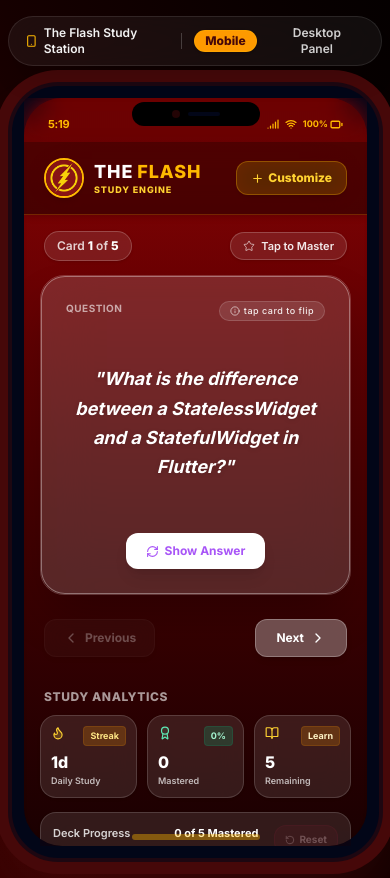
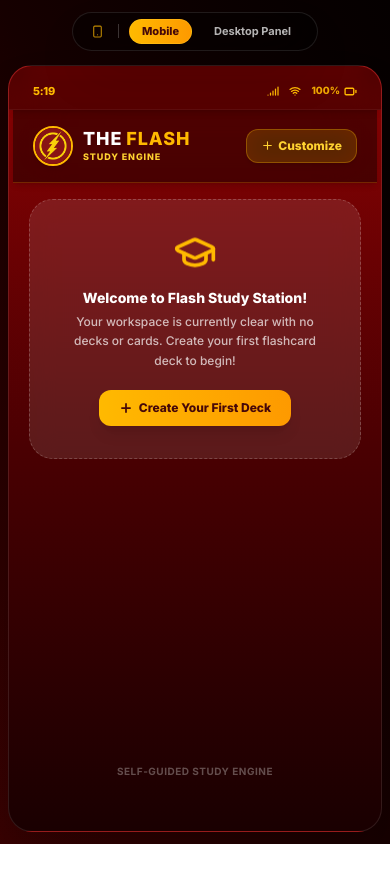
Before and after one commit to SAAD-2113/First-App, a React (Vite) app: page / in a window 390 px wide. After the commit the page ends 844 px from the top, so only its background shows below. Built offline with nearby package versions, Linux system fonts and the light colour scheme.

Commit message:
refactor: reset deck state and enhance UI telemetry
- Clear legacy default decks on startup
- Add dynamic mobile status bar updates (time, connection, battery)
- Improve DeckManager empty state and sync logic

```diff
--- a/src/App.tsx
+++ b/src/App.tsx
@@ -11,8 +11,17 @@ import { Sparkles, GraduationCap, RotateCcw, CheckCircle2, ListFilter, AlertCirc
 import flashLogo from './assets/images/flash_logo_1782807814143.jpg';
 
 export default function App() {
-  // 1. Core Decks State (Load from localStorage if exists, else defaults)
+  // 1. Core Decks State (Load from localStorage if exists, else defaults to empty)
   const [decks, setDecks] = useState<Deck[]>(() => {
+    // Clear initial default decks on startup of the updated version to start with clean slate
+    const hasClearedInitial = localStorage.getItem('flashcards_initial_cleared_v4');
+    if (!hasClearedInitial) {
+      localStorage.setItem('flashcards_initial_cleared_v4', 'true');
+      localStorage.setItem('flashcard_decks', JSON.stringify([]));
+      localStorage.setItem('active_deck_id', '');
+      return [];
+    }
+
     const saved = localStorage.getItem('flashcard_decks');
     if (saved) {
       try {
@@ -21,14 +30,14 @@ export default function App() {
         console.error('Error loading decks from storage:', e);
       }
     }
-    return DEFAULT_DECKS;
+    return [];
   });
 
   // 2. Active Deck State
   const [activeDeckId, setActiveDeckId] = useState<string>(() => {
     const saved = localStorage.getItem('active_deck_id');
     if (saved) return saved;
-    return DEFAULT_DECKS[0]?.id || '';
+    return '';
   });
 
   // 3. Quiz index & flip state
@@ -359,7 +368,23 @@ export default function App() {
             ) : null}
 
             {/* Empty Deck Alert State */}
-            {!currentCard ? (
+            {decks.length === 0 ? (
+              <div className="mx-4 backdrop-blur-md bg-white/10 border border-dashed border-white/20 p-8 rounded-3xl text-center flex flex-col items-center justify-center text-white animate-fadeIn" id="no-decks-onboarding">
+                <GraduationCap size={44} className="text-amber-400 mb-3 animate-bounce" />
+                <h3 className="text-sm font-extrabold text-white">Welcome to Flash Study Station!</h3>
+                <p className="text-xs text-white/70 max-w-[280px] leading-relaxed mt-1 mb-5 font-medium">
+                  Your workspace is currently clear with no decks or cards. Create your first flashcard deck to begin!
+                </p>
+                <button
+                  onClick={() => setIsManaging(true)}
+                  className="px-5 py-2.5 bg-gradient-to-r from-amber-400 to-amber-500 hover:from-amber-300 hover:to-amber-400 text-red-950 rounded-xl text-xs font-black flex items-center gap-1.5 shadow-lg active:scale-95 transition-all"
+                  id="btn-create-first-deck"
+                >
+                  <Plus size={14} className="stroke-[3]" />
+                  Create Your First Deck
+                </button>
+              </div>
+            ) : !currentCard ? (
               <div className="mx-4 backdrop-blur-md bg-white/10 border border-dashed border-white/20 p-8 rounded-3xl text-center flex flex-col items-center justify-center text-white" id="empty-deck-alert">
                 <AlertCircle size={32} className="text-white/40 mb-2.5" />
                 <h3 className="text-sm font-extrabold text-white">Empty Deck Selected</h3>
@@ -399,12 +424,14 @@ export default function App() {
             )}
 
             {/* SELECTION DECKS DROPDOWN/LIST */}
+            {decks.length > 0 && (
               <DeckSelector
                 decks={decks}
                 activeDeckId={activeDeckId}
                 onSelectDeck={setActiveDeckId}
                 onOpenDeckManager={() => setIsManaging(true)}
               />
+            )}
 
           </div>
 
--- a/src/components/DeckManager.tsx
+++ b/src/components/DeckManager.tsx
@@ -1,4 +1,4 @@
-import React, { useState } from 'react';
+import React, { useState, useEffect } from 'react';
 import {
   Plus, Edit2, Trash2, ChevronLeft, Save, X, BookOpen,
   Smartphone, Globe, Orbit, GraduationCap, Heart, Cpu, Sparkles
@@ -46,6 +46,15 @@ export default function DeckManager({
 
   const [selectedDeckId, setSelectedDeckId] = useState<string>(activeDeckId);
   const [showAddDeck, setShowAddDeck] = useState(false);
+
+  // Sync selectedDeckId when activeDeckId changes or when a deck is created
+  useEffect(() => {
+    if (activeDeckId) {
+      setSelectedDeckId(activeDeckId);
+    } else if (decks.length > 0 && (!selectedDeckId || !decks.some(d => d.id === selectedDeckId))) {
+      setSelectedDeckId(decks[0].id);
+    }
+  }, [activeDeckId, decks, selectedDeckId]);
 
   // AI Deck and Card Generation states
   const [showAIDeck, setShowAIDeck] = useState(false);
@@ -791,7 +800,17 @@ export default function DeckManager({
               </div>
             )}
           </div>
-        ) : null}
+        ) : (
+          <div className="backdrop-blur-xl bg-white/10 p-6 rounded-3xl border border-white/15 text-center text-white/70 space-y-3 shadow-md animate-fadeIn" id="manager-no-decks-state">
+            <BookOpen size={36} className="mx-auto text-amber-400/80 animate-pulse" />
+            <div className="space-y-1">
+              <h4 className="text-sm font-extrabold text-white">No Decks Defined Yet</h4>
+              <p className="text-xs text-white/60 max-w-[260px] mx-auto leading-relaxed">
+                Click <span className="text-amber-300 font-extrabold">"New Deck"</span> or <span className="text-amber-300 font-extrabold">"AI Deck Maker"</span> above to build your first high-octane flashcard deck!
+              </p>
+            </div>
+          </div>
+        )}
 
       </div>
 
--- a/src/components/MobileFrame.tsx
+++ b/src/components/MobileFrame.tsx
@@ -1,5 +1,5 @@
 import React, { useState, useEffect } from 'react';
-import { Smartphone, Monitor, Wifi, Battery, Signal } from 'lucide-react';
+import { Smartphone, Monitor, Wifi, WifiOff, Battery, BatteryCharging, Signal } from 'lucide-react';
 
 interface MobileFrameProps {
   children: React.ReactNode;
@@ -9,7 +9,27 @@ interface MobileFrameProps {
 export default function MobileFrame({ children }: MobileFrameProps) {
   const [isMobileView, setIsMobileView] = useState(true);
   const [currentTime, setCurrentTime] = useState('');
+  const [isActualMobile, setIsActualMobile] = useState(false);
 
+  // Dynamic status bar states reflecting the real device/browser details
+  const [batteryLevel, setBatteryLevel] = useState<number>(100);
+  const [isCharging, setIsCharging] = useState<boolean>(false);
+  const [isOnline, setIsOnline] = useState<boolean>(true);
+
+  // Detect if screen is small (phone size) to optimize responsive spacing
+  useEffect(() => {
+    const checkMobile = () => {
+      setIsActualMobile(
+        window.innerWidth < 768 ||
+        window.matchMedia('(display-mode: standalone)').matches
+      );
+    };
+    checkMobile();
+    window.addEventListener('resize', checkMobile);
+    return () => window.removeEventListener('resize', checkMobile);
+  }, []);
+
+  // Update time dynamically (every minute)
   useEffect(() => {
     const updateTime = () => {
       const now = new Date();
@@ -20,23 +40,96 @@ export default function MobileFrame({ children }: MobileFrameProps) {
       setCurrentTime(`${hours}:${minutes} ${ampm}`);
     };
     updateTime();
-    const interval = setInterval(updateTime, 60000);
+    const interval = setInterval(updateTime, 15000); // Check faster for clock precision
     return () => clearInterval(interval);
   }, []);
 
+  // Sync real browser battery status and online connection status
+  useEffect(() => {
+    // 1. Online status listeners
+    const handleOnlineChange = () => {
+      setIsOnline(navigator.onLine);
+    };
+    setIsOnline(navigator.onLine);
+    window.addEventListener('online', handleOnlineChange);
+    window.addEventListener('offline', handleOnlineChange);
+
+    // 2. Battery status API
+    let batteryObj: any = null;
+    const updateBattery = (b: any) => {
+      setBatteryLevel(Math.round(b.level * 100));
+      setIsCharging(b.charging);
+    };
+
+    if (navigator && 'getBattery' in navigator) {
+      (navigator as any).getBattery()
+        .then((battery: any) => {
+          batteryObj = battery;
+          updateBattery(battery);
+          battery.addEventListener('levelchange', () => updateBattery(battery));
+          battery.addEventListener('chargingchange', () => updateBattery(battery));
+        })
+        .catch((err: any) => {
+          console.debug('Battery API not supported or rejected:', err);
+        });
+    }
+
+    return () => {
+      window.removeEventListener('online', handleOnlineChange);
+      window.removeEventListener('offline', handleOnlineChange);
+      if (batteryObj) {
+        batteryObj.removeEventListener('levelchange', () => updateBattery(batteryObj));
+        batteryObj.removeEventListener('chargingchange', () => updateBattery(batteryObj));
+      }
+    };
+  }, []);
+
+  // Render the unified dynamic status bar
+  const renderStatusBar = () => {
     return (
-    <div className="flex flex-col items-center justify-center min-h-screen bg-gradient-to-tr from-[#380202] via-[#160000] to-[#050000] py-4 px-2 md:py-8">
-      {/* Header Controller */}
-      <div className="flex items-center gap-3 mb-4 backdrop-blur-xl bg-white/5 border border-white/10 shadow-xl rounded-full px-4 py-1.5 text-xs text-white/95 font-semibold z-10">
-        <span className="flex items-center gap-1.5">
-          <Smartphone size={14} className={isMobileView ? 'text-amber-400' : 'text-white/70'} />
-          <span>The Flash Study Station</span>
+      <div className="h-11 bg-black/35 backdrop-blur-md px-6 pt-3 pb-1 flex items-center justify-between text-xs font-semibold text-white/95 z-20 border-b border-white/5 shadow-md">
+        <span className="text-[11px] font-extrabold tracking-tight text-amber-400">
+          {currentTime ? currentTime.split(' ')[0] : '12:00'}
         </span>
-        <div className="h-4 w-px bg-white/20" />
+        <div className="flex items-center gap-2.5 text-white/90">
+          {/* Real-time Connection status */}
+          <Signal size={12} className={`stroke-[2.5] transition-colors ${isOnline ? 'text-amber-400' : 'text-white/20'}`} />
+          {isOnline ? (
+            <Wifi size={12} className="stroke-[2.5] text-amber-400" />
+          ) : (
+            <WifiOff size={12} className="stroke-[2.5] text-red-500 animate-pulse" />
+          )}
+
+          {/* Real-time Battery status */}
+          <div className="flex items-center gap-1">
+            <span className="text-[10px] font-black text-amber-400/90">{batteryLevel}%</span>
+            {isCharging ? (
+              <BatteryCharging size={13} className="stroke-[2.5] text-emerald-400 animate-pulse" />
+            ) : (
+              <Battery size={13} className={`stroke-[2.5] ${batteryLevel < 20 ? 'text-red-500 animate-bounce' : 'text-amber-400'}`} />
+            )}
+          </div>
+        </div>
+      </div>
+    );
+  };
+
+  return (
+    <div className="flex flex-col items-center min-h-screen bg-gradient-to-tr from-[#380202] via-[#160000] to-[#050000] py-3 px-2 md:py-6 overflow-x-hidden">
+
+      {/* Universal Header View Controller - works on both desktop and mobile phone screens */}
+      <div className="flex items-center gap-2.5 mb-3.5 backdrop-blur-xl bg-black/40 border border-white/10 shadow-2xl rounded-full px-3.5 py-1.5 text-xs text-white font-bold z-30 transition-all max-w-full">
+        <span className="flex items-center gap-1.5 px-1">
+          <Smartphone size={13} className="text-amber-400 animate-pulse" />
+          <span className="hidden sm:inline text-white/90">Flash Study Station</span>
+        </span>
+        <div className="h-3.5 w-px bg-white/20" />
         <button
           onClick={() => setIsMobileView(true)}
-          className={`px-2.5 py-0.5 rounded-full transition-all ${
-            isMobileView ? 'bg-amber-500 text-red-950 font-black border border-amber-400/30 shadow-sm' : 'text-white/80 hover:bg-white/10'
+          className={`px-3 py-1 rounded-full text-[11px] transition-all cursor-pointer ${
+            isMobileView
+              ? 'bg-gradient-to-r from-amber-400 to-amber-500 text-red-950 font-black shadow-md border border-amber-300/30'
+              : 'text-white/70 hover:bg-white/10 hover:text-white'
           }`}
           id="btn-view-mobile"
         >
@@ -44,8 +137,10 @@ export default function MobileFrame({ children }: MobileFrameProps) {
         </button>
         <button
           onClick={() => setIsMobileView(false)}
-          className={`px-2.5 py-0.5 rounded-full transition-all ${
-            !isMobileView ? 'bg-amber-500 text-red-950 font-black border border-amber-400/30 shadow-sm' : 'text-white/80 hover:bg-white/10'
+          className={`px-3 py-1 rounded-full text-[11px] transition-all cursor-pointer ${
+            !isMobileView
+              ? 'bg-gradient-to-r from-amber-400 to-amber-500 text-red-950 font-black shadow-md border border-amber-300/30'
+              : 'text-white/70 hover:bg-white/10 hover:text-white'
           }`}
           id="btn-view-desktop"
         >
@@ -54,55 +149,58 @@ export default function MobileFrame({ children }: MobileFrameProps) {
       </div>
 
       {isMobileView ? (
-        /* Phone Mock Container */
+        /* Mobile View - full screen on mobile device, neat mockup frame on desktop screens */
+        isActualMobile ? (
+          <div className="w-full max-w-md flex-1 bg-gradient-to-b from-[#8c0303] via-[#4a0002] to-[#1a0001] rounded-3xl overflow-hidden flex flex-col border border-white/10 shadow-2xl relative min-h-[80vh]">
+            {/* Real device status bar at the top */}
+            {renderStatusBar()}
+
+            {/* Main Application Container */}
+            <div className="flex-1 overflow-y-auto flex flex-col bg-transparent pb-6 px-1">
+              {children}
+            </div>
+          </div>
+        ) : (
+          /* Phone Mock Container for wider screens */
           <div
-          className="relative w-[375px] h-[780px] bg-slate-950 rounded-[50px] shadow-[0_25px_60px_-15px_rgba(239,68,68,0.15)] p-[12px] border-4 border-red-950/40 transition-all duration-300 ring-12 ring-red-950 ring-opacity-20"
+            className="relative w-[375px] h-[780px] bg-slate-950 rounded-[50px] shadow-[0_25px_60px_-15px_rgba(239,68,68,0.2)] p-[12px] border-4 border-red-950/40 transition-all duration-300 ring-12 ring-red-950 ring-opacity-20"
             style={{ contentVisibility: 'auto' }}
           >
             {/* Dynamic Island / Notch */}
             <div className="absolute top-4 left-1/2 transform -translate-x-1/2 w-32 h-6 bg-black rounded-full z-30 flex items-center justify-center">
-            <div className="w-2 h-2 rounded-full bg-red-950/50 mr-2" />
+              <div className="w-2 h-2 rounded-full bg-red-950/50 mr-2 animate-pulse" />
               <div className="w-8 h-1 rounded-full bg-slate-950" />
             </div>
 
             {/* Internal Screen Area */}
             <div className="relative w-full h-full bg-gradient-to-b from-[#8c0303] via-[#4a0002] to-[#1a0001] rounded-[38px] overflow-hidden flex flex-col select-none shadow-inner">
 
-            {/* Status Bar */}
-            <div className="h-11 bg-black/20 backdrop-blur-md px-6 pt-3 pb-1 flex items-center justify-between text-xs font-semibold text-white/95 z-20">
-              <span className="text-[11px] font-bold tracking-tight text-amber-400">{currentTime.split(' ')[0]}</span>
-              <div className="flex items-center gap-1.5 text-white/90">
-                <Signal size={12} className="stroke-[2.5] text-amber-400" />
-                <Wifi size={12} className="stroke-[2.5] text-amber-400" />
-                <div className="flex items-center gap-0.5">
-                  <span className="text-[9px] font-bold text-amber-400">100%</span>
-                  <Battery size={13} className="stroke-[2.5] text-amber-400" />
-                </div>
-              </div>
-            </div>
+              {/* Top status bar reflecting true device specs */}
+              {renderStatusBar()}
 
               {/* Application Contents */}
               <div className="flex-1 overflow-y-auto flex flex-col bg-transparent scrollbar-none pb-4">
                 {children}
               </div>
 
-            {/* Home Indicator Bar */}
-            <div className="absolute bottom-1.5 left-1/2 transform -translate-x-1/2 w-32 h-1.5 bg-amber-400/40 rounded-full z-20" />
+              {/* Simulated Home Indicator Bar */}
+              <div className="absolute bottom-1.5 left-1/2 transform -translate-x-1/2 w-32 h-1.5 bg-amber-400/30 rounded-full z-20" />
             </div>
           </div>
+        )
       ) : (
-        /* Expanded Desktop / Tablet Card Container */
-        <div className="w-full max-w-4xl min-h-[750px] bg-gradient-to-b from-[#8c0303] via-[#4a0002] to-[#1a0001] rounded-3xl shadow-[0_25px_60px_-15px_rgba(239,68,68,0.2)] border border-white/10 flex flex-col overflow-hidden transition-all duration-300">
-          <div className="backdrop-blur-xl bg-black/30 border-b border-white/10 px-6 py-4 flex items-center justify-between">
+        /* Expanded Desktop / Tablet Panel Card Container - responsive on mobile */
+        <div className="w-full max-w-4xl min-h-[75vh] bg-gradient-to-b from-[#8c0303] via-[#4a0002] to-[#1a0001] rounded-3xl shadow-[0_25px_60px_-15px_rgba(239,68,68,0.2)] border border-white/10 flex flex-col overflow-hidden transition-all duration-300">
+          <div className="backdrop-blur-xl bg-black/35 border-b border-white/10 px-6 py-4 flex items-center justify-between">
             <div className="flex items-center gap-2">
-              <span className="w-3 h-3 rounded-full bg-red-600" />
+              <span className="w-3 h-3 rounded-full bg-red-600 animate-pulse" />
               <span className="w-3 h-3 rounded-full bg-amber-500" />
-              <span className="w-3 h-3 rounded-full bg-amber-300" />
+              <span className="w-3 h-3 rounded-full bg-emerald-500" />
             </div>
-            <span className="text-sm font-black text-amber-400 tracking-wider">⚡ THE FLASH STUDY PORTAL ⚡</span>
-            <div className="w-16" />
+            <span className="text-xs sm:text-sm font-black text-amber-400 tracking-wider">⚡ THE FLASH STUDY PORTAL ⚡</span>
+            <div className="w-16 hidden sm:block" />
           </div>
-          <div className="flex-1 overflow-y-auto bg-transparent flex flex-col">
+          <div className="flex-1 overflow-y-auto bg-transparent flex flex-col p-2 sm:p-4">
             {children}
           </div>
         </div>
```
Lines whose indentation alone changed are shown as unchanged.
